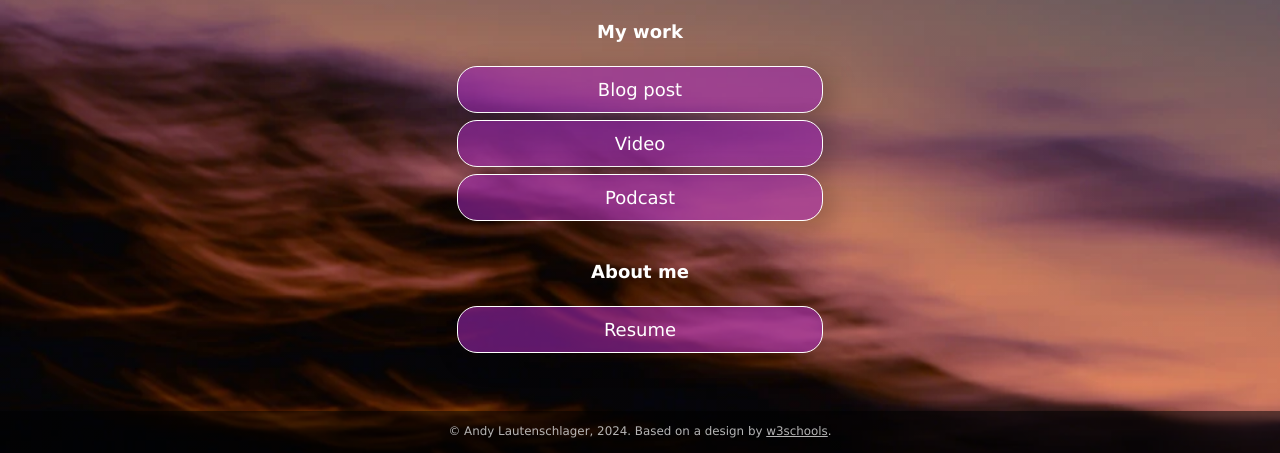
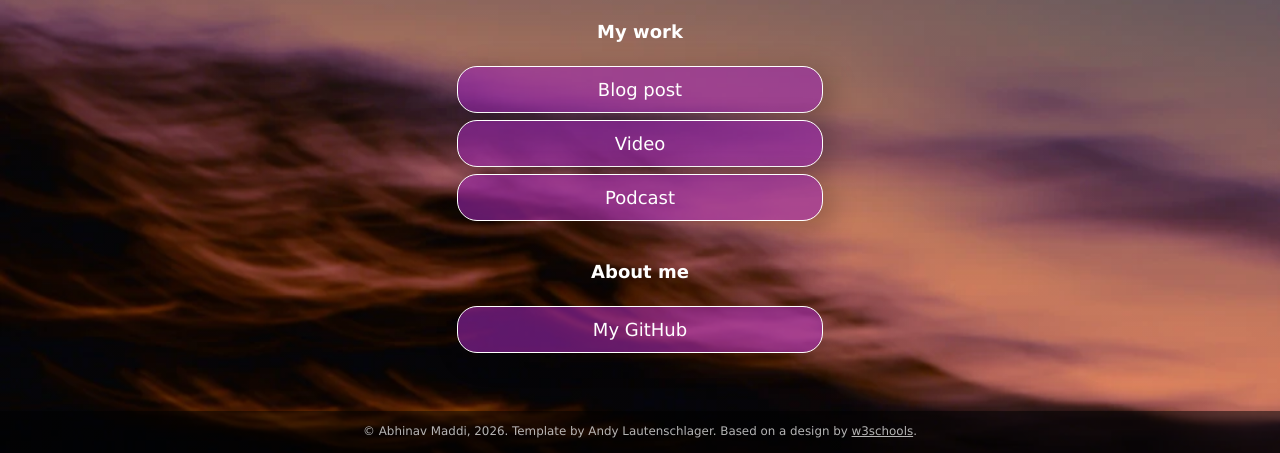
Before and after one commit to abhinavmaddi/abhinavmaddi.github.io, a plain HTML site: page index.html in a window 1280 px wide. Shown: the part 347-800 px from the top of the page. Drawn offline with Linux system fonts and the light colour scheme.

Commit message:
Add project placeholders, GitHub link, and portfolio footer

```diff
--- a/index.html
+++ b/index.html
@@ -37,18 +37,18 @@
       <div class="button toggle">Video</div>
       <div class="slidedown">
         <div class="description">
-          <h2>Video title</h2>
-          <p>Add a short but appealing description of your video.</p>
-          <a href="#" class="external-link" target="_blank">Watch</a>
+          <h2>Video project — coming soon</h2>
+          <p>A new story is taking shape. This ENGL 3844 video project is in development; check back for the finished video.</p>
+          <a href="https://www.youtube.com/" class="external-link" target="_blank" rel="noopener noreferrer">Visit YouTube — video coming soon</a>
         </div>
       </div>
 
       <div class="button toggle">Podcast</div>
       <div class="slidedown">
         <div class="description">
-          <h2>Podcast title</h2>
-          <p>Add a short but appealing description of your podcast</p>
-          <a href="#" class="external-link" target="_blank">Listen</a>
+          <h2>Podcast project — coming soon</h2>
+          <p>A conversation worth tuning in for. My group’s ENGL 3844 podcast is still in production, and the finished episode will be linked here soon.</p>
+          <a href="https://soundcloud.com/" class="external-link" target="_blank" rel="noopener noreferrer">Visit SoundCloud — episode coming soon</a>
         </div>
       </div>
     </div>
@@ -59,12 +59,12 @@
     </div>
 
     <div class="links-container">
-      <a href="https://drive.google.com" class="button" target="_blank">Resume</a>
+      <a href="https://github.com/abhinavmaddi" class="button" target="_blank" rel="noopener noreferrer">My GitHub</a>
     </div>
 
   </div>
   <div class="footer">
-    <p>© Andy Lautenschlager, 2024. Based on a design by <a
+    <p>© Abhinav Maddi, 2026. Template by Andy Lautenschlager. Based on a design by <a
         href="https://www.w3schools.com/howto/howto_website_create_linktree.asp" target="_blank">w3schools</a>.
     </p>
   </div>
```
